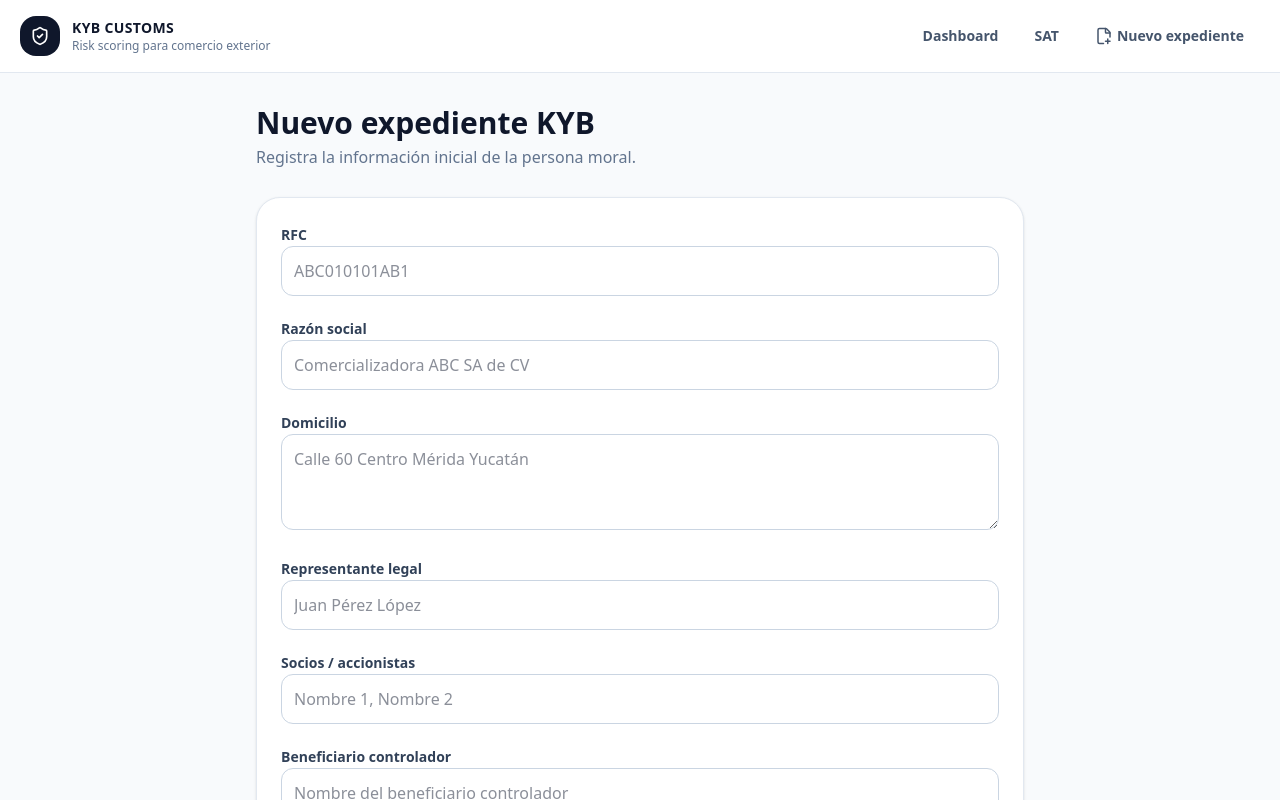
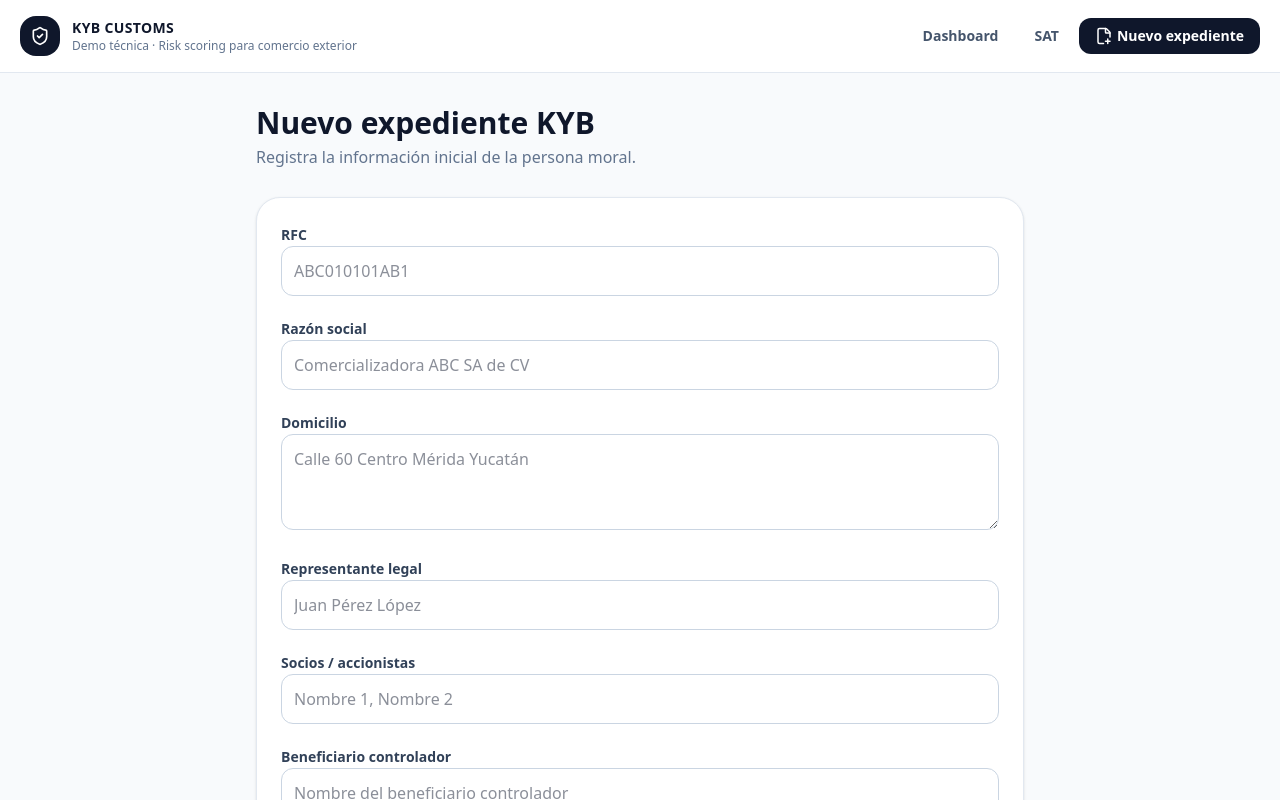
Before and after one commit to legongoraek/kyb-customs-platform, a React (Vite) app in the folder frontend/: page /app/cases/new in a window 1280 px wide. Shown: the top 800 px of the page. Built offline with nearby package versions, Linux system fonts and the light colour scheme; no server answers.

Commit message:
feat: move operational navigation under app routes

```diff
--- a/frontend/src/components/Layout.tsx
+++ b/frontend/src/components/Layout.tsx
@@ -1,12 +1,26 @@
+import { useEffect } from "react";
 import { Link, NavLink, Outlet } from "react-router-dom";
 import { ShieldCheck, FilePlus2 } from "lucide-react";
+import { wakeUpBackend } from "../api/kybApi";
+import { Seo } from "./Seo";
 
 export function Layout() {
+  useEffect(() => {
+    wakeUpBackend();
+  }, []);
+
   return (
     <div className="min-h-screen bg-slate-50">
+      <Seo
+        title="KYB Customs App | Demo operativa"
+        description="Demo operativa de la prueba técnica KYB Customs Platform."
+        path="/app"
+        noIndex
+      />
+
       <header className="border-b border-slate-200 bg-white">
         <div className="mx-auto flex max-w-7xl items-center justify-between px-5 py-4">
-          <Link to="/" className="flex items-center gap-3">
+          <Link to="/app" className="flex items-center gap-3">
             <div className="grid h-10 w-10 place-items-center rounded-2xl bg-slate-900 text-white">
               <ShieldCheck size={20} />
             </div>
@@ -15,14 +29,15 @@ export function Layout() {
                 KYB Customs
               </p>
               <p className="hidden text-xs text-slate-500 sm:block">
-                Risk scoring para comercio exterior
+                Demo técnica · Risk scoring para comercio exterior
               </p>
             </div>
           </Link>
 
-          <nav className="flex items-center gap-1">
+          <nav className="flex items-center gap-1" aria-label="Navegación de la demo">
             <NavLink
-              to="/"
+              to="/app"
+              end
               className={({ isActive }) =>
                 `rounded-xl px-4 py-2 text-sm font-semibold ${
                   isActive
@@ -35,7 +50,7 @@ export function Layout() {
             </NavLink>
 
             <NavLink
-              to="/sat/imports"
+              to="/app/sat/imports"
               className={({ isActive }) =>
                 `rounded-xl px-4 py-2 text-sm font-semibold ${
                   isActive
@@ -48,7 +63,7 @@ export function Layout() {
             </NavLink>
 
             <NavLink
-              to="/cases/new"
+              to="/app/cases/new"
               className={({ isActive }) =>
                 `inline-flex items-center gap-1 rounded-xl px-4 py-2 text-sm font-semibold ${
                   isActive
```
